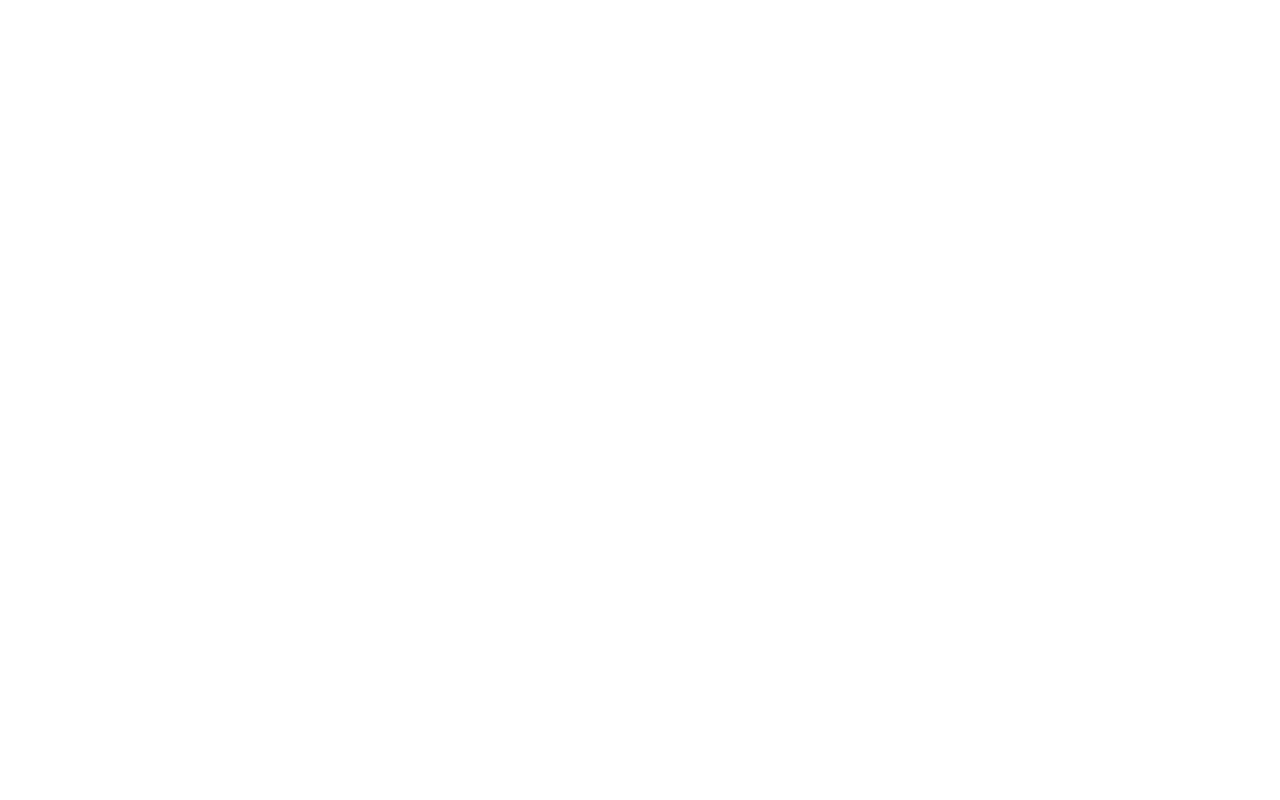
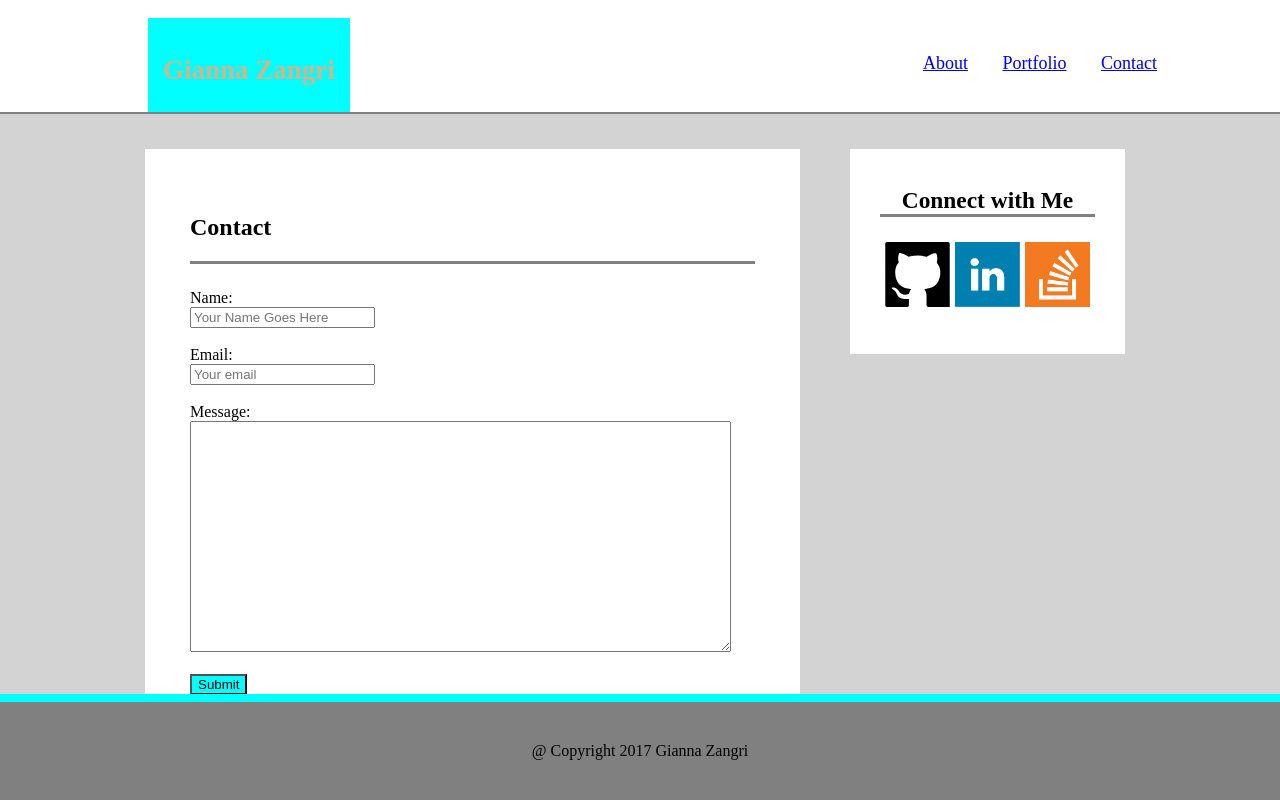
Before and after one commit to giannamary21/Basic-Portfolio, a plain HTML site: page contact.html in a window 1280 px wide. Drawn offline with Linux system fonts and the light colour scheme.

Commit message:
all folders

```diff
--- a/assets/css/reset.css
+++ b/assets/css/reset.css
@@ -0,0 +1,48 @@
+/* http://meyerweb.com/eric/tools/css/reset/
+   v2.0 | 20110126
+   License: none (public domain)
+*/
+
+html, body, div, span, applet, object, iframe,
+h1, h2, h3, h4, h5, h6, p, blockquote, pre,
+a, abbr, acronym, address, big, cite, code,
+del, dfn, em, img, ins, kbd, q, s, samp,
+small, strike, strong, sub, sup, tt, var,
+b, u, i, center,
+dl, dt, dd, ol, ul, li,
+fieldset, form, label, legend,
+table, caption, tbody, tfoot, thead, tr, th, td,
+article, aside, canvas, details, embed,
+figure, figcaption, footer, header, hgroup,
+menu, nav, output, ruby, section, summary,
+time, mark, audio, video {
+	margin: 0;
+	padding: 0;
+	border: 0;
+	font-size: 100%;
+	font: inherit;
+	vertical-align: baseline;
+}
+/* HTML5 display-role reset for older browsers */
+article, aside, details, figcaption, figure,
+footer, header, hgroup, menu, nav, section {
+	display: block;
+}
+body {
+	line-height: 1;
+}
+ol, ul {
+	list-style: none;
+}
+blockquote, q {
+	quotes: none;
+}
+blockquote:before, blockquote:after,
+q:before, q:after {
+	content: '';
+	content: none;
+}
+table {
+	border-collapse: collapse;
+	border-spacing: 0;
+}
--- a/assets/css/style.css
+++ b/assets/css/style.css
@@ -0,0 +1,4 @@
+body,html{
+	background: pink;
+
+}
--- a/contact.html
+++ b/contact.html
@@ -0,0 +1,77 @@
+<!DOCTYPE html>
+<html lang="en-us">
+<head>
+	<meta charset="UTF-8">
+	<title> Gianna </title>
+
+<link rel="stylesheet" type="text/css" href="style.css">
+<link rel="stylesheet" type="text/css" herf="Gianna.jpg">
+<link rel="stylesheet" type="text/css" herf="contact.html">
+<link rel="stylesheet" type="text/css" herf="portfolio.html">
+
+<style type="text/css"></style>
+
+
+</head>
+
+<body>
+
+<div class="container-headername"><h2>Gianna Zangri</h2></div>
+
+	<div id="toolbar">
+	<ul>
+
+		<li> <a href="index.html">About</a></li>
+		<li> <a href="portfolio.html">Portfolio</a></li>
+		<li> <a href="contact.html">Contact</a></li>
+
+	</ul>
+	</div>
+			<br></br>
+
+
+<div class="container2">
+				<div class="bio"><div class="aboutme"><h2>Contact</h2></div>
+
+	<form>
+
+
+      <label for="name">Name:</label><br/>
+      <input type="text" name="name" placeholder="Your Name Goes Here">
+
+      <br/><br/>
+
+      <label for="email">Email:</label><br/>
+      <input type="email" name="email" placeholder="Your email">
+
+      <br/><br/>
+
+      <label for="message">Message:</label><br/>
+      <textarea rows="15" cols="65"></textarea>
+
+      <br/><br/>
+
+      <input class="button" type="submit" name="Submit" value="Submit">
+
+
+			<p class="paragraph1">    </p>
+			<p class="paragraph1">  </div>
+
+<div class="container"><h3>Connect with Me</h3>
+
+
+	<img src="Github Icon.svg" width="65" height="65">
+	<img src="linkedin icon.png" width="65" height="65">
+	<img src="stack overflow icon.png" width="65" height="65">
+
+</div>
+
+
+</div>
+
+<footer>
+		 @ Copyright 2017 Gianna Zangri
+</footer>
+
+</body>
+</html>
--- /dev/null
+++ b/style.css
@@ -0,0 +1,104 @@
+body,html{
+	background: white;
+}
+
+.container-headername{
+	position: absolute;
+	background:aqua;
+	font-size: 18px;
+	color: tan;
+	padding: 15px;
+	margin-top: 10px;
+	margin-left: 140px;
+}
+
+
+ul li{
+  display: inline;
+
+}
+
+ul{
+
+	color: black;
+	position: absolute;
+	margin: 45px;
+	margin-left: 875px;
+	word-spacing: 30px;
+	font-size: 18px;
+}
+
+.aboutme{
+	margin-bottom: 25px;
+	border-bottom: solid 3px gray;
+
+}
+
+
+.bio{
+	position: absolute;
+	padding: 45px;
+	margin-left: 145px;
+	margin-right: 795px;
+	width: 565px;
+	height: 465px;
+	background: white;
+
+}
+
+.paragraph1{
+	font-size: 18px;
+	text-align: left;
+	letter-spacing: 1px;
+	line-height: 29px;
+	margin-right: 2px;
+	margin-left: 15px;
+}
+
+.container2{
+	position: fixed;
+	border-top: solid 2px gray;
+	right: 0;
+	left: 0;
+	top: 112px;
+	bottom: 45px;
+	background: lightgray;
+	padding-top: 35px;
+	padding-bottom: 220px;
+
+
+}
+
+.container{
+	padding: 30px;
+	margin: 0;
+	width: 215px;
+	height: 145px;
+	margin-left: 850px;
+	font-size: 20px;
+	text-align: center;
+	background: white;
+
+}
+
+.button{
+	color: black;
+	size: 20px;
+	background: aqua;
+}
+
+h3{
+	margin-bottom: 25px;
+	margin-top: 8px;
+	border-bottom: solid 3px gray;
+}
+
+footer{
+	position:absolute;
+	border-top: solid 8px aqua;
+	padding: 40px;
+	right: 0;
+	bottom: 0;
+	left: 0;
+	text-align: center;
+	background:gray;
```
Also changed, not shown: index.html (+50 -2 lines), portfolio.html (+66 -0 lines), Gianna.JPG (added), Github Icon.svg (added), linkedin icon.png (added), sportscenter.png (added), stack overflow icon.png (added), 4 other files.
